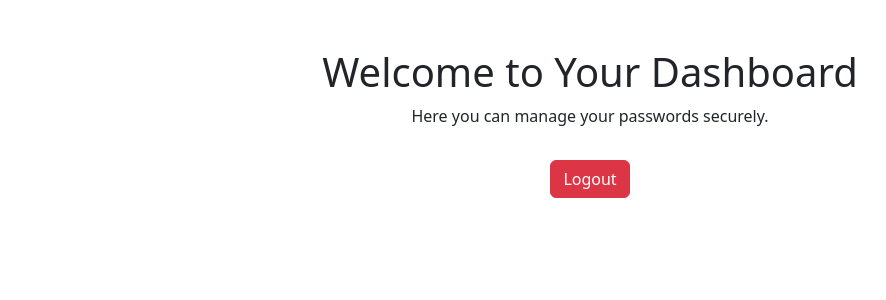
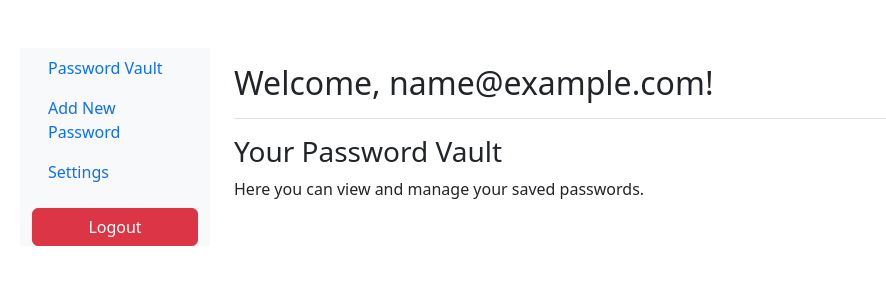
Before and after one commit to katloeffler18/password-manager, a React (Create React App) app in the folder frontend/: page /vault in a window 1280 px wide. Shown: the top 300 px of the page, without its empty margins (50-936 px from the left). Built offline with nearby package versions, Linux system fonts and the light colour scheme; no server answers; sample sign-in values are in the browser's storage.

Commit message:
#21 added AI usage comment at the top to outline implementation of Bootstrap class definitions using Copilot

```diff
--- a/frontend/src/components/AppNavbar.js
+++ b/frontend/src/components/AppNavbar.js
@@ -1,3 +1,5 @@
+// This file uses AI assistance (Copilot) to implement Bootstrap for styling.
+
 import { Link } from "react-router-dom";
 import { Navbar, Nav, Container } from "react-bootstrap";
 
--- a/frontend/src/pages/DashboardPage.js
+++ b/frontend/src/pages/DashboardPage.js
@@ -1,9 +1,11 @@
+// This file uses AI assistance (Copilot) to implement Bootstrap for styling.
+
 import React from "react";
 import { useNavigate } from "react-router-dom";
 import { useAuth } from "../context/AuthContext";
 
 const DashboardPage = () => {
-	const { isAuthenticated, logout } = useAuth();
+	const { isAuthenticated, user, logout } = useAuth();
 	const navigate = useNavigate();
 
 	if (!isAuthenticated) {
@@ -19,19 +21,52 @@ const DashboardPage = () => {
 	return (
 		<div className="container mt-5">
 			<div className="row">
-				<div className="col-12 text-center">
-					<h1>Welcome to Your Dashboard</h1>
-					<p>Here you can manage your passwords securely.</p>
+				<nav className="col-md-3 col-lg-2 d-md-block bg-light sidebar">
+					<div className="position-sticky">
+						<ul className="nav flex-column">
+							<li className="nav-item">
+								<a className="nav-link" href="#">
+									Password Vault
+								</a>
+							</li>
+							<li className="nav-item">
+								<a className="nav-link" href="#">
+									Add New Password
+								</a>
+							</li>
+							<li className="nav-item">
+								<a className="nav-link" href="#">
+									Settings
+								</a>
+							</li>
+							<li className="nav-item">
 								<button
-						className="btn btn-danger mt-3"
+									className="btn btn-danger mt-3 w-100"
 									onClick={handleLogout}
 								>
 									Logout
 								</button>
+							</li>
+						</ul>
 					</div>
+				</nav>
+				<main className="col-md-9 ms-sm-auto col-lg-10 px-md-4">
+					<div className="d-flex justify-content-between flex-wrap flex-md-nowrap align-items-center pt-3 pb-2 mb-3 border-bottom">
+						<h1 className="h2">
+							Welcome, {user?.email || "User"}!
+						</h1>
+					</div>
+					<div>
+						<h3>Your Password Vault</h3>
+						<p>
+							Here you can view and manage your saved passwords.
+						</p>
+						{/* Add password management components here */}
+					</div>
+				</main>
 			</div>
 		</div>
 	);
 };
 
-export default DashboardPage
+export default DashboardPage;
--- a/frontend/src/pages/LandingPage.js
+++ b/frontend/src/pages/LandingPage.js
@@ -1,3 +1,5 @@
+// This file uses AI assistance (Copilot) to implement Bootstrap for styling.
+
 import React from "react";
 import { Link } from "react-router-dom";
 
--- a/frontend/src/pages/LoginPage.js
+++ b/frontend/src/pages/LoginPage.js
@@ -1,3 +1,5 @@
+// This file uses AI assistance (Copilot) to implement Bootstrap for styling.
+
 import React, { useState } from "react";
 import { useNavigate } from "react-router-dom";
 import { useAuth } from "../context/AuthContext";
--- a/frontend/src/pages/RegisterPage.js
+++ b/frontend/src/pages/RegisterPage.js
@@ -1,3 +1,5 @@
+// This file uses AI assistance (Copilot) to implement Bootstrap for styling.
+
 import React, { useState } from "react";
 import { useNavigate } from "react-router-dom";
 import { useAuth } from "../context/AuthContext";
```
Lines whose indentation alone changed are shown as unchanged.
